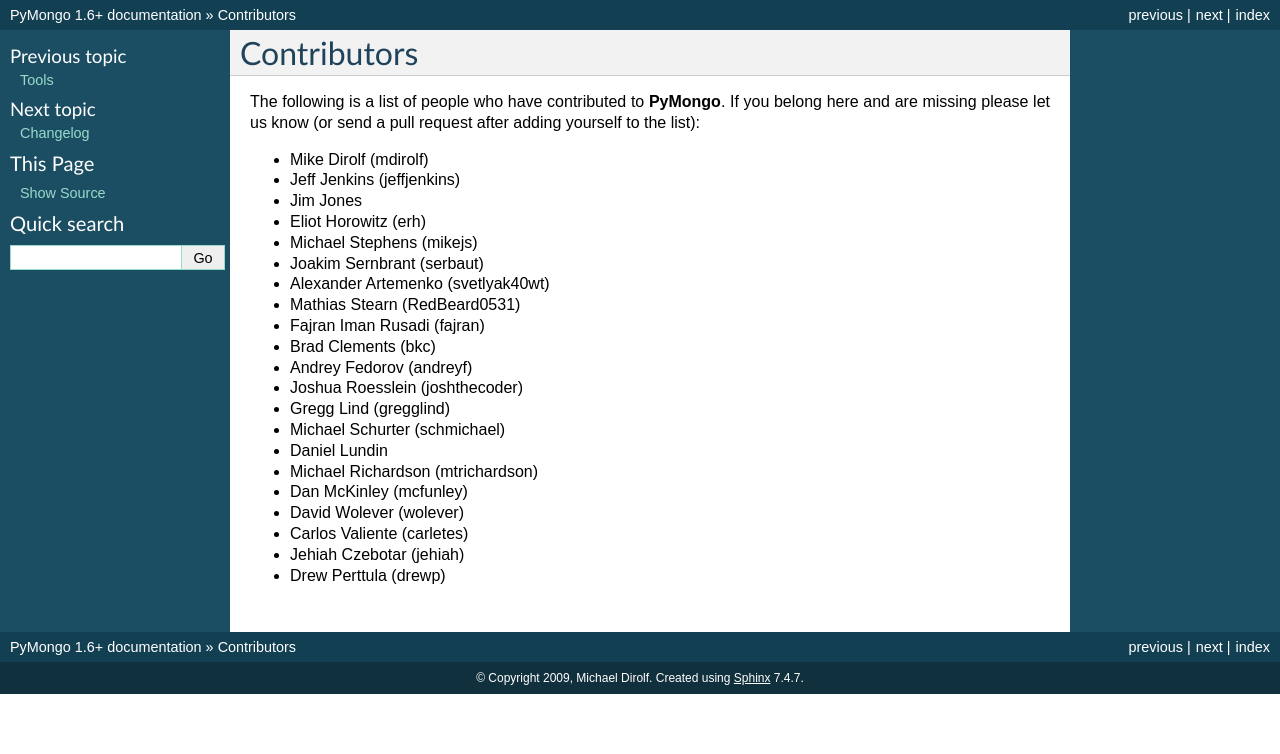
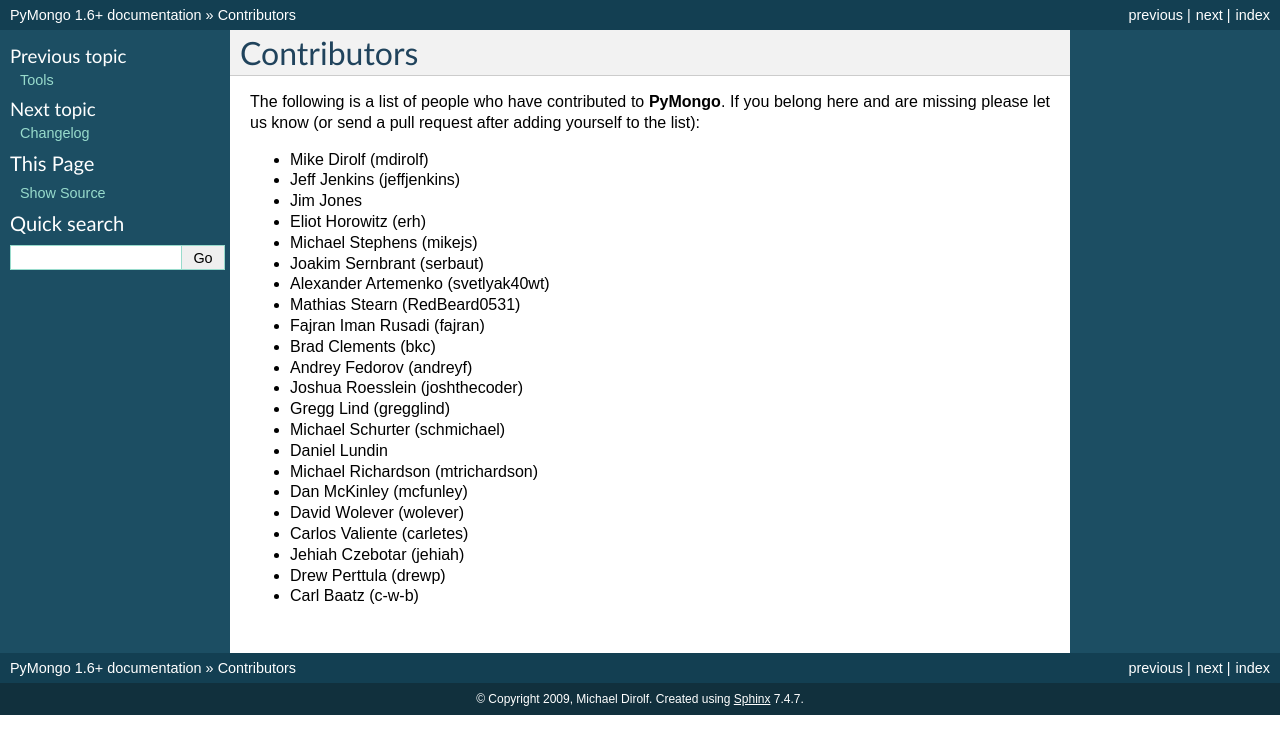
Before and after one commit to mongodb/mongo-python-driver, a Sphinx documentation site: the page built from doc/contributors.rst, in a window 1280 px wide. Shown: the top 754 px of the page. Built offline with Sphinx 7.4.7, drawn with Linux system fonts in a browser that asks for light colours; pages that are not in the unit, such as notebooks, are missing from menus.

Commit message:
update contributors

```diff
--- a/doc/contributors.rst
+++ b/doc/contributors.rst
@@ -25,3 +25,4 @@
 - Carlos Valiente (carletes)
 - Jehiah Czebotar (jehiah)
 - Drew Perttula (drewp)
+- Carl Baatz (c-w-b)
```
